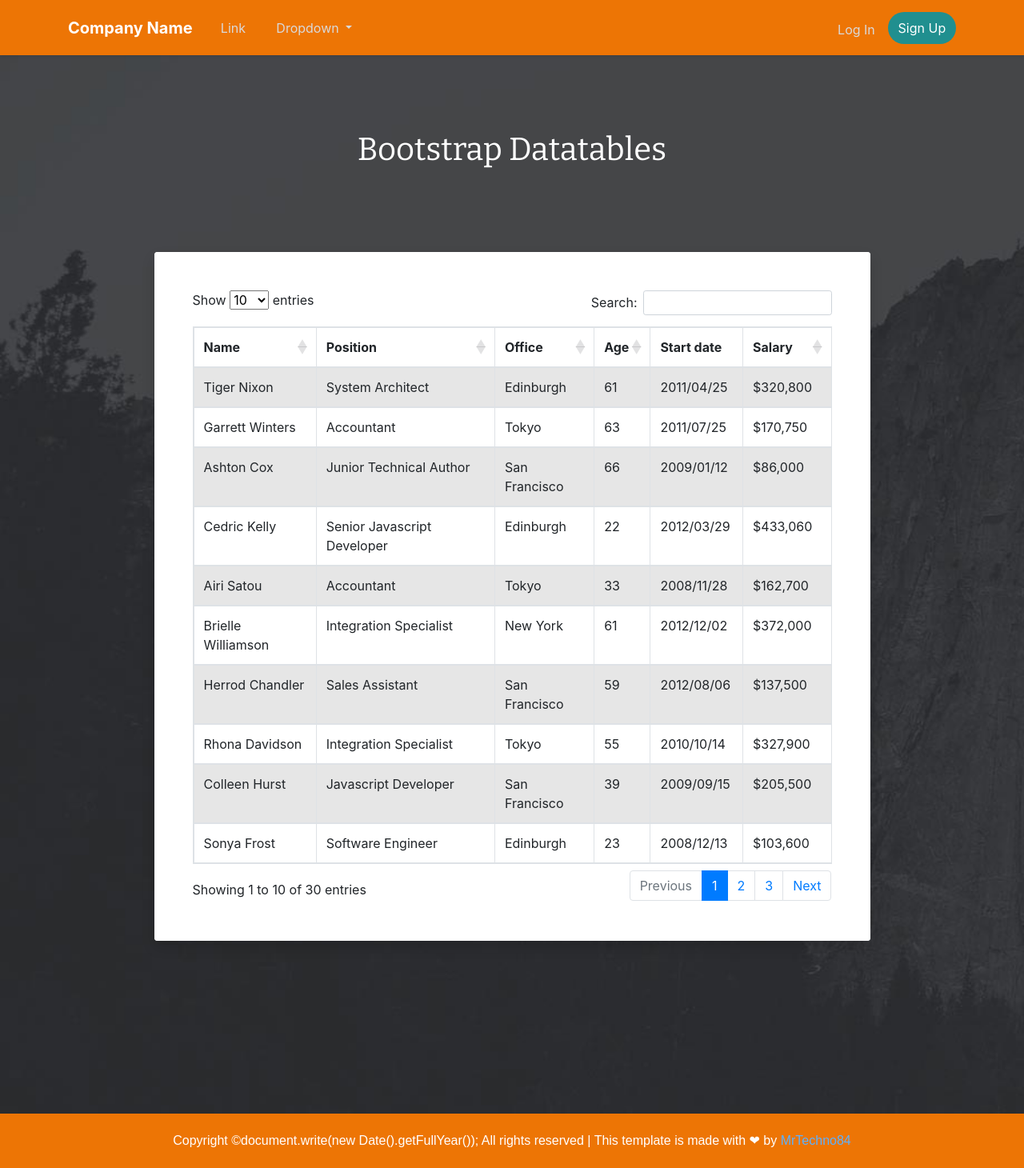
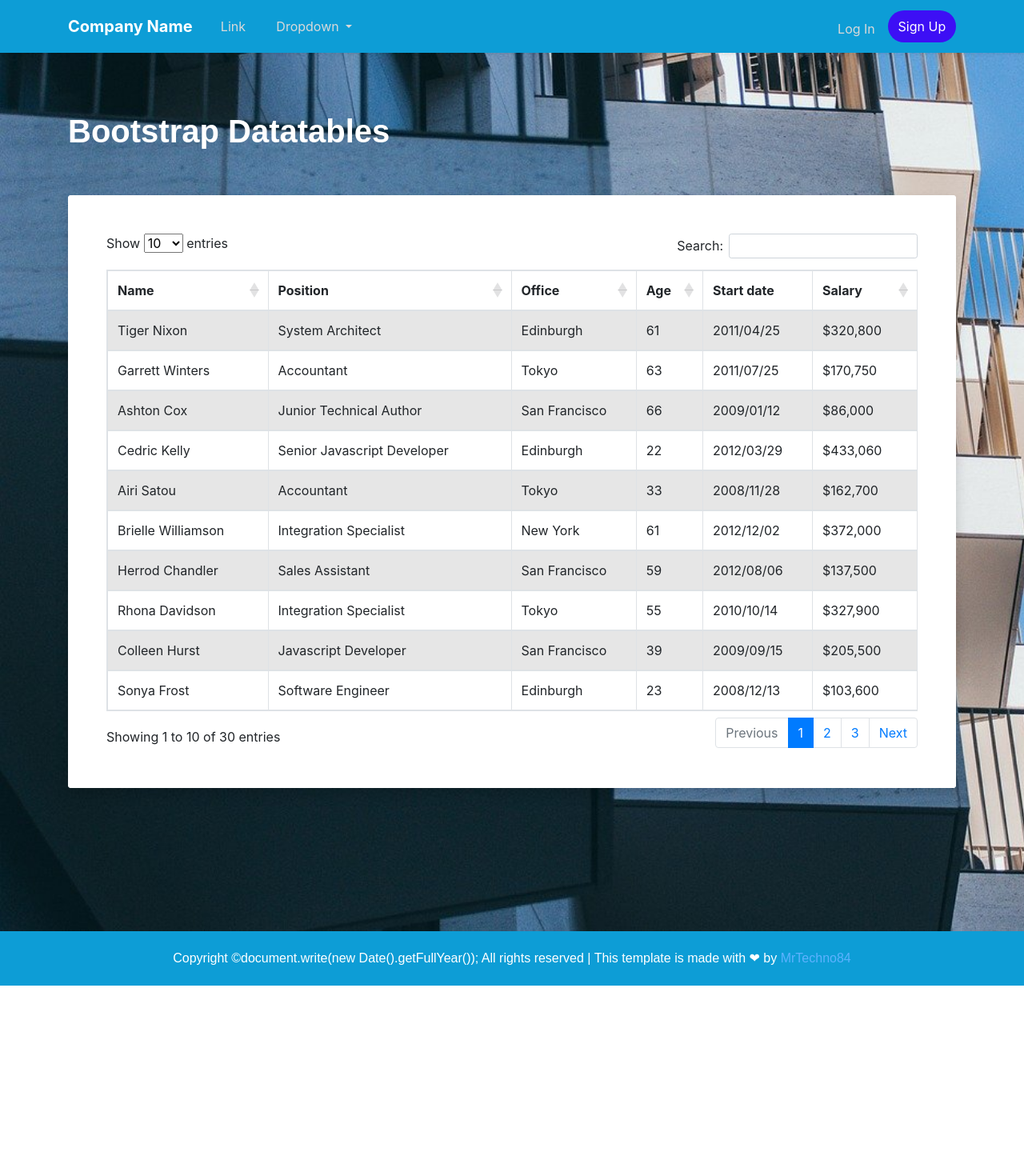
Before and after one commit to pinyink/learning-css, a PHP site: page /untitled.html in a window 1280 px wide. Shown: the whole page at 80% size. After the commit the page ends 1232 px from the top, so only its background shows below. Run offline with PHP 8.4, Linux system fonts and the light colour scheme; some libraries are stand-ins or nearby versions.

Commit message:
modify style

```diff
--- a/landing-page/orange/assets/css/Header-Dark.css
+++ b/landing-page/orange/assets/css/Header-Dark.css
@@ -1,5 +1,5 @@
 .header-dark {
-  background: url(../../assets/img/mountain_bg.jpg) #444;
+  background: url(../../assets/img/building-8260627_1280.jpg) #000;
   background-size: cover;
   padding-bottom: 80px;
   min-height: calc(100vh - 60px);
@@ -12,17 +12,19 @@
 }
 
 .header-dark .navbar {
-  background: #ed7505;
+  background: #0d9dd6;
+  border: 1px solid #0d9dd6;
+  transition: all 0.5s;
+  z-index: 997;
   color: #fff;
   border-radius: 0;
   box-shadow: none;
-  border: none;
 }
 
 @media (min-width:768px) {
   .header-dark .navbar {
-    padding-top: .75rem;
-    padding-bottom: .75rem;
+    padding-top: .60rem;
+    padding-bottom: .60rem;
   }
 }
 
@@ -99,7 +101,7 @@
 }
 
 .header-dark .navbar .action-button, .header-dark .navbar .action-button:active {
-  background: #208f8f;
+  background: #3d0ff5;
   border-radius: 20px;
   font-size: inherit;
   color: #fff;
@@ -111,7 +113,7 @@
 }
 
 .header-dark .navbar .action-button:hover {
-  background: #269d9d;
+  background: #3d0ff5;
 }
 
 .header-dark .navbar .form-inline label {
@@ -147,8 +149,9 @@
 
 .header-dark .hero h1 {
   color: #fff;
-  font-family: 'Bitter', serif;
+  font-family: 'poppins', sans-serif;
   font-size: 40px;
+  font-weight: bold;
   margin-top: 20px;
   margin-bottom: 80px;
 }
--- a/landing-page/orange/assets/css/footer-copyright_bar.css
+++ b/landing-page/orange/assets/css/footer-copyright_bar.css
@@ -34,12 +34,13 @@ p {
   background-position: center center;
   background-repeat: no-repeat;
   background-size: cover;
+  z-index: 997;
   /*height: 120px;*/
 }
 
 .footer .copy-right_text {
   padding-bottom: 20px;
-  background: #ed7505;
+  background: #0d9dd6;
 }
 
 .footer .copy-right_text .footer_border {
--- a/landing-page/orange/untitled.html
+++ b/landing-page/orange/untitled.html
@@ -10,36 +10,41 @@
   <link rel="stylesheet" href="assets/css/Bootstrap-DataTables.css">
   <link rel="stylesheet" href="assets/css/footer-copyright_bar.css">
   <link rel="stylesheet" href="assets/css/Header-Dark.css">
-    <link rel="stylesheet" href="https://cdn.datatables.net/1.10.20/css/dataTables.bootstrap4.min.css" crossorigin="anonymous">
+  <link rel="stylesheet" href="https://cdn.datatables.net/1.10.20/css/dataTables.bootstrap4.min.css"
+    crossorigin="anonymous">
   <link rel="stylesheet" href="assets/css/styles.css">
 </head>
 
 <body>
   <header class="header-dark">
     <nav class="navbar navbar-dark navbar-expand-lg shadow-sm navigation-clean-search">
-            <div class="container"><a class="navbar-brand" href="#">Company Name</a><button data-toggle="collapse" class="navbar-toggler" data-target="#navcol-1"><span class="sr-only">Toggle navigation</span><span class="navbar-toggler-icon"></span></button>
+      <div class="container"><a class="navbar-brand" href="#">Company Name</a><button data-toggle="collapse"
+          class="navbar-toggler" data-target="#navcol-1"><span class="sr-only">Toggle navigation</span><span
+            class="navbar-toggler-icon"></span></button>
         <div class="collapse navbar-collapse" id="navcol-1">
           <ul class="navbar-nav">
             <li class="nav-item"><a class="nav-link" href="#">Link</a></li>
-                        <li class="nav-item dropdown"><a class="dropdown-toggle nav-link" aria-expanded="false" data-toggle="dropdown" href="#">Dropdown </a>
-                            <div class="dropdown-menu"><a class="dropdown-item" href="#">First Item</a><a class="dropdown-item" href="#">Second Item</a><a class="dropdown-item" href="#">Third Item</a></div>
+            <li class="nav-item dropdown"><a class="dropdown-toggle nav-link" aria-expanded="false"
+                data-toggle="dropdown" href="#">Dropdown </a>
+              <div class="dropdown-menu"><a class="dropdown-item" href="#">First Item</a><a class="dropdown-item"
+                  href="#">Second Item</a><a class="dropdown-item" href="#">Third Item</a></div>
             </li>
           </ul>
           <form class="form-inline mr-auto" target="_self">
             <div class="form-group"><label for="search-field"></label></div>
-                    </form><span class="navbar-text"><a class="login mr-3" href="#">Log In</a></span><a class="btn btn-light action-button" role="button" href="#">Sign Up</a>
+          </form><span class="navbar-text"><a class="login mr-3" href="#">Log In</a></span><a
+            class="btn btn-light action-button" role="button" href="#">Sign Up</a>
         </div>
       </div>
     </nav>
     <div class="container hero">
+      <h1 class="display-4 hero-title pt-5">Bootstrap Datatables</h1>
       <div class="row">
-                <div class="col col-md-12"><div class="bootstrap_datatables">
-<div class="container py-5">
-  <header class="text-center text-black">
-    <h1 class="display-4">Bootstrap Datatables</h1>
-  </header>
-  <div class="row py-5">
-    <div class="col-lg-10 mx-auto">
+        <div class="col-md-12">
+          <div class="bootstrap_datatables">
+            <div>
+              <div class="row">
+                <div class="col-lg-12 mx-auto">
                   <div class="card rounded shadow border-0">
                     <div class="card-body p-5 bg-white rounded">
                       <div class="table-responsive">
@@ -303,7 +308,8 @@
                 </div>
               </div>
             </div>
-</div></div>
+          </div>
+        </div>
       </div>
     </div>
   </header>
@@ -313,7 +319,8 @@
         <div class="footer_border"></div>
         <div class="row">
           <div class="col-xl-12">
-                        <p class="copy_right text-center">Copyright ©document.write(new Date().getFullYear()); All rights reserved | This template is made with ❤ by <a href="https://mrtechno84.ml">MrTechno84</a><br></p>
+            <p class="copy_right text-center">Copyright ©document.write(new Date().getFullYear()); All rights reserved |
+              This template is made with ❤ by <a href="https://mrtechno84.ml">MrTechno84</a><br></p>
           </div>
         </div>
       </div>
```
Also changed, not shown: landing-page/orange/assets/img/building-8260627_1280.jpg (added). Lines whose indentation alone changed are shown as unchanged.
